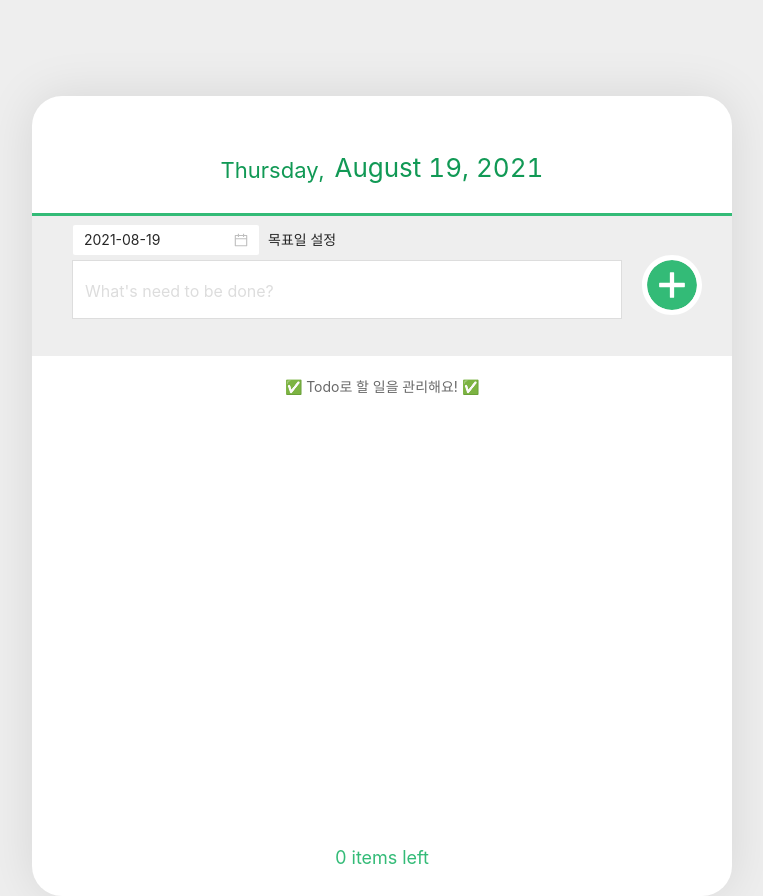
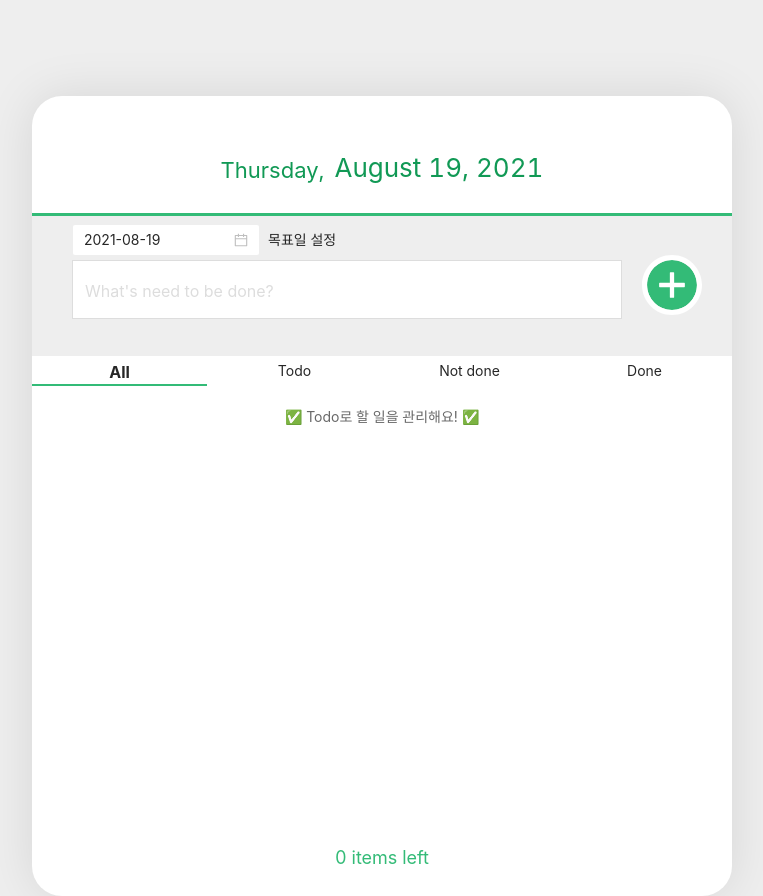
Before and after one commit to SeongsangCHO/wanted-preonboarding-subject-individual-3, a React (Create React App) app: page / in a window 1280 px wide. Shown: the whole page, without its empty margins (258-1021 px from the left). Built offline with nearby package versions, Linux system fonts and the light colour scheme.

Commit message:
feat : filter기능 추가 구현

```diff
--- a/src/components/common/Modal.tsx
+++ b/src/components/common/Modal.tsx
@@ -1,5 +1,5 @@
 import React, { ReactElement } from "react";
-import { Modal as ModalComponent, Button } from "antd";
+import { Modal as ModalComponent } from "antd";
 
 interface ModalProps {
   isModalOpen?: boolean;
--- a/src/components/todo/TodoContainer.tsx
+++ b/src/components/todo/TodoContainer.tsx
@@ -4,15 +4,18 @@ import TodoHead from "./template/head/TodoHead";
 import TodoList from "./template/list/TodoList";
 import TodoCreate from "./template/create/TodoCreate";
 import TodoFooter from "./template/footer/TodoFooter";
+import FilterBar from "./template/filter/FilterBar";
 
 const TodoContainer = () => {
   const {
     todoState,
     nextIdState,
+    printTodoState,
     incrementNextId,
     toggleTodo,
     removeTodo,
     createTodo,
+    filterTodo,
   } = useTodo();
 
   return (
@@ -24,12 +27,13 @@ const TodoContainer = () => {
           createTodo={createTodo}
           incrementNextId={incrementNextId}
         />
+        <FilterBar filterTodo={filterTodo} />
         <TodoList
           toggleTodo={toggleTodo}
           removeTodo={removeTodo}
-          todos={todoState}
+          todos={printTodoState}
         />
-        <TodoFooter todos={todoState} />
+        <TodoFooter todos={printTodoState} />
       </TodoTemplate>
     </>
   );
--- a/src/components/todo/TodoService.tsx
+++ b/src/components/todo/TodoService.tsx
@@ -1,5 +1,6 @@
 /* eslint-disable react-hooks/exhaustive-deps */
 import { useState, useEffect } from "react";
+import { dateToDday } from "utils/Date";
 import {
   getLocalStorageItem,
   getTodoListLastId,
@@ -18,13 +19,15 @@ let initialTodos: Itodo[] = [];
 export const useTodo = () => {
   const [todoState, setTodoState] = useState(initialTodos);
   const [nextIdState, setNextIdState] = useState(getTodoListLastId("todos"));
-
+  const [printTodoState, setPrintTodoState] = useState(initialTodos);
+  const [filterType, setFilterType] = useState("all");
   useEffect(() => {
     loadData();
   }, []);
 
   useEffect(() => {
     saveData();
+    filterTodo(filterType);
   }, [todoState]);
 
   const incrementNextId = () => {
@@ -32,7 +35,6 @@ export const useTodo = () => {
   };
 
   const toggleTodo = (id: number) => {
-    //@TODO
     const toggledIndex = todoState.findIndex((todo) => todo.id === id);
     const toggledTodo = {
       ...todoState[toggledIndex],
@@ -66,18 +68,46 @@ export const useTodo = () => {
       incrementNextId();
     }
     setTodoState(initialTodos);
+    setPrintTodoState(initialTodos);
   };
 
   const saveData = () => {
     setLocalStorageItem("todos", todoState);
   };
 
+  const filterTodo = (type: string) => {
+    setFilterType(type);
+    console.log(printTodoState);
+    switch (type) {
+      case "all":
+        setPrintTodoState([...todoState]);
+        return;
+      case "undone":
+        const todoData = todoState.filter((todo) => todo.done === false);
+        setPrintTodoState([...todoData]);
+        return;
+      case "notdone":
+        const notDoneData = todoState.filter(
+          (todo) => dateToDday(todo.goalDate) < 0
+        );
+        setPrintTodoState([...notDoneData]);
+        return;
+      case "done":
+        const doneData = todoState.filter((todo) => todo.done === true);
+        setPrintTodoState([...doneData]);
+        return;
+      default:
+        break;
+    }
+  };
   return {
     todoState,
     nextIdState,
+    printTodoState,
     incrementNextId,
     toggleTodo,
     removeTodo,
     createTodo,
+    filterTodo,
   };
 };
--- /dev/null
+++ b/src/components/todo/template/filter/FilterBar.tsx
@@ -0,0 +1,75 @@
+import { Itodo } from "components/todo/TodoService";
+import React, { useState } from "react";
+import styled, { css } from "styled-components";
+
+interface FilterBarProps {
+  filterTodo: (type: string) => void;
+}
+interface IFilterTypes {
+  all: boolean;
+  undone: boolean;
+  notdone: boolean;
+  done: boolean;
+  [index: string]: boolean;
+}
+const FILTER_TYPE = [
+  ["all", "All"],
+  ["undone", "Todo"],
+  ["notdone", "Not done"],
+  ["done", "Done"],
+];
+
+let initialFilterTypes: IFilterTypes = {
+  all: true,
+  undone: false,
+  notdone: false,
+  done: false,
+};
+const FilterBar = ({ filterTodo }: FilterBarProps) => {
+  const [filterType, setFilterType] = useState(initialFilterTypes);
+  const handleFilter = (e: React.MouseEvent<HTMLElement>) => {
+    const target = e.target as HTMLElement;
+    const { kind } = target.dataset;
+    if (kind === undefined) return;
+    filterTodo(kind);
+    setFilterType({
+      ...initialFilterTypes,
+      all: false,
+      [kind!]: true,
+    });
+  };
+  return (
+    <Container onClick={handleFilter}>
+      {FILTER_TYPE.map(([type, title]) => {
+        return (
+          <Selector data-kind={type} key={type} focus={filterType[type]}>
+            {title}
+          </Selector>
+        );
+      })}
+    </Container>
+  );
+};
+
+const Selector = styled.div<{ focus?: boolean }>`
+  text-align: center;
+  flex: 1;
+  transition: font 0.2s;
+  padding-top: 4px;
+  height: 30px;
+  ${(props) =>
+    props.focus &&
+    css`
+      border-bottom: 2px solid #33bb77;
+      font-weight: bold;
+      font-size: 16px;
+    `}
+  cursor: pointer;
+`;
+
+const Container = styled.div`
+  display: flex;
+  justify-content: space-around;
+`;
+
+export default React.memo(FilterBar);
```
